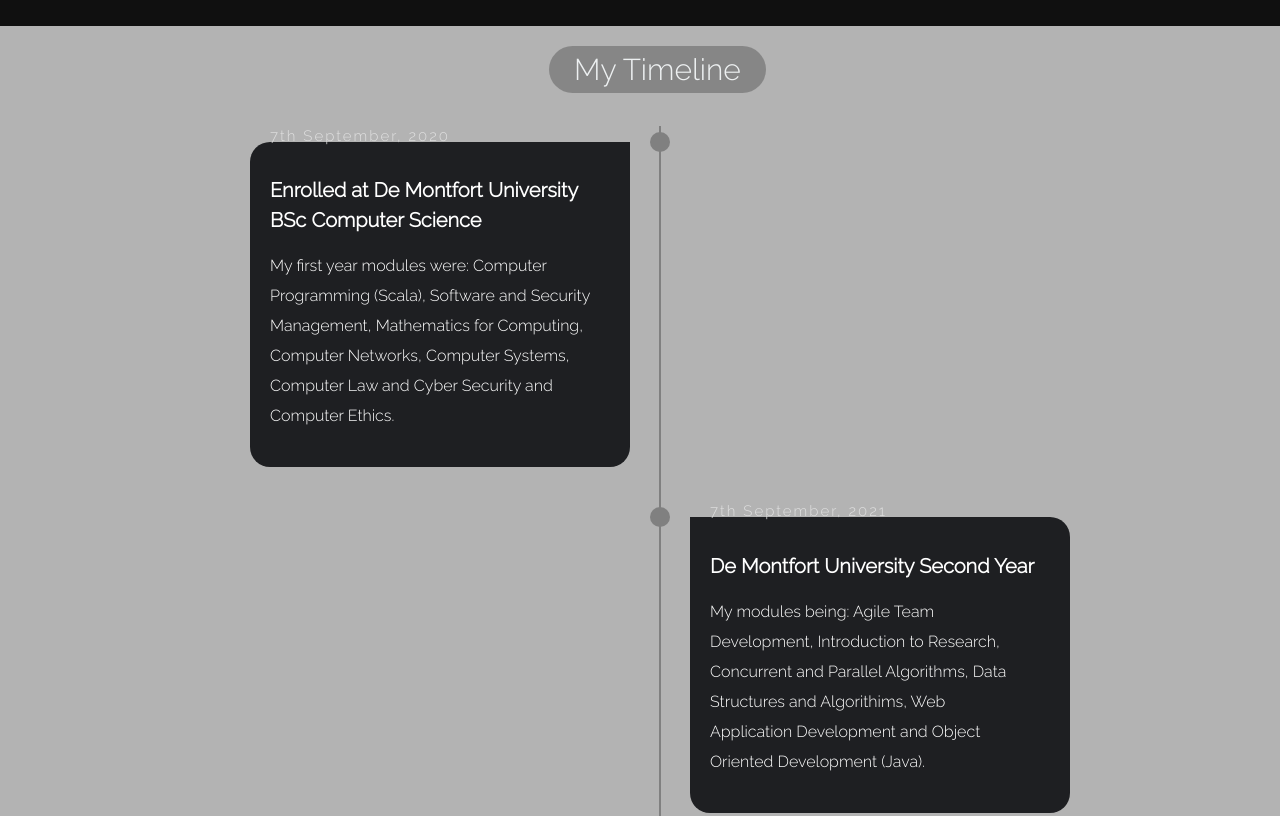
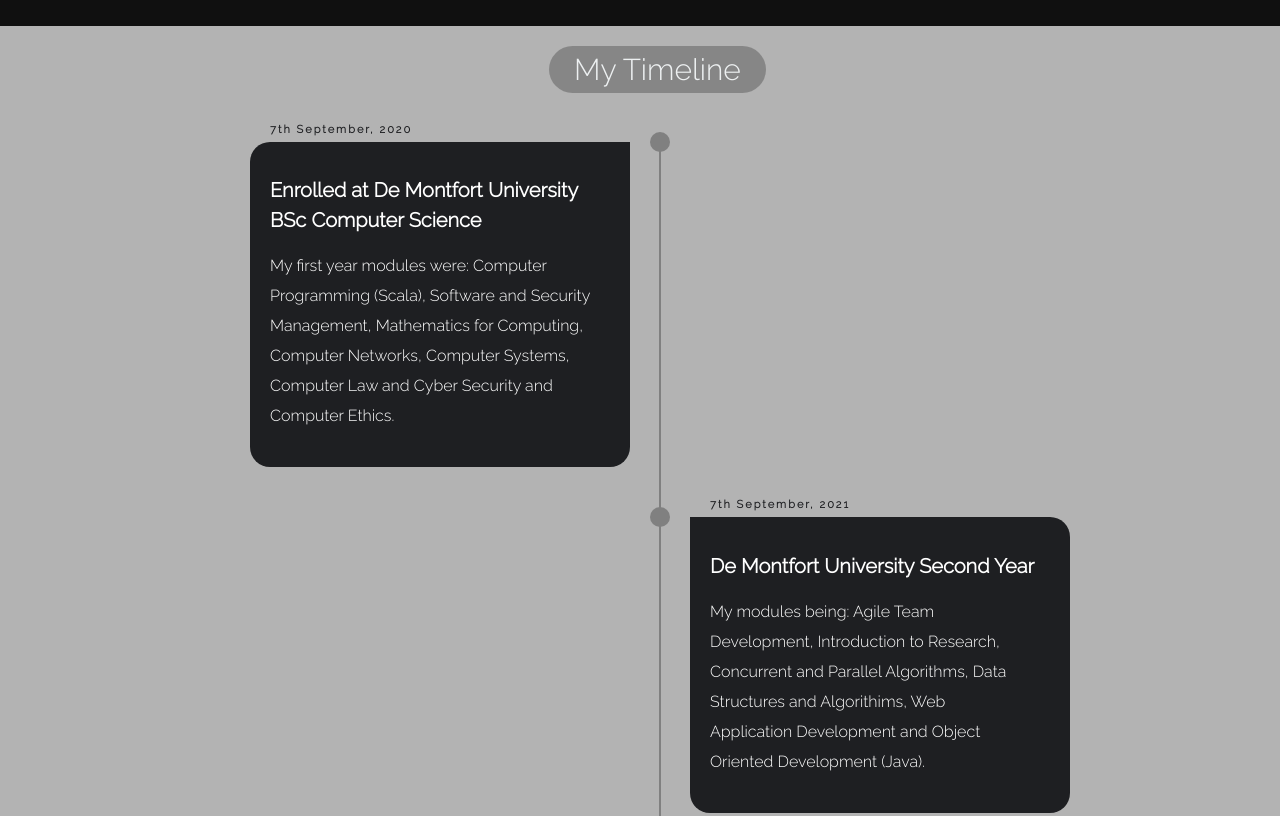
Before and after one commit to JamieScurr/jamiescurrWebsite, a plain HTML site: page public/index.html in a window 1280 px wide. Shown: the part 720-1536 px from the top of the page. Drawn offline with Linux system fonts and the light colour scheme.

Commit message:
when scaling, fixed text colour of dates so that it can be seen correctly, also fixed timeline and nav bar scaling more

```diff
--- a/public/styles.css
+++ b/public/styles.css
@@ -187,18 +187,16 @@ body {
   margin-right: 20px;
 }
 .timeline-content .date {
-  color: #dfdfdf;
+  color: #edf0f1;
   font-family: raleway;
-  font-size: 15px;
-  font-weight: 500;
-  margin-bottom: 10px;
+  font-size: 11px;
   letter-spacing: 2px;
 }
 @media only screen and (min-width: 768px) {
   .timeline:before {
     content: "";
     position: absolute;
-    top: 0;
+    top: 0.5rem;
     left: 52.5%;
     transform: translateX(-50%);
     width: 2px;
@@ -241,6 +239,8 @@ body {
   }
   .timeline-content .date {
     position: absolute;
+    font-size: 11px;
+    color: #1e1f22;
     top: -30px;
   }
   .timeline ul li:hover::before {
```
